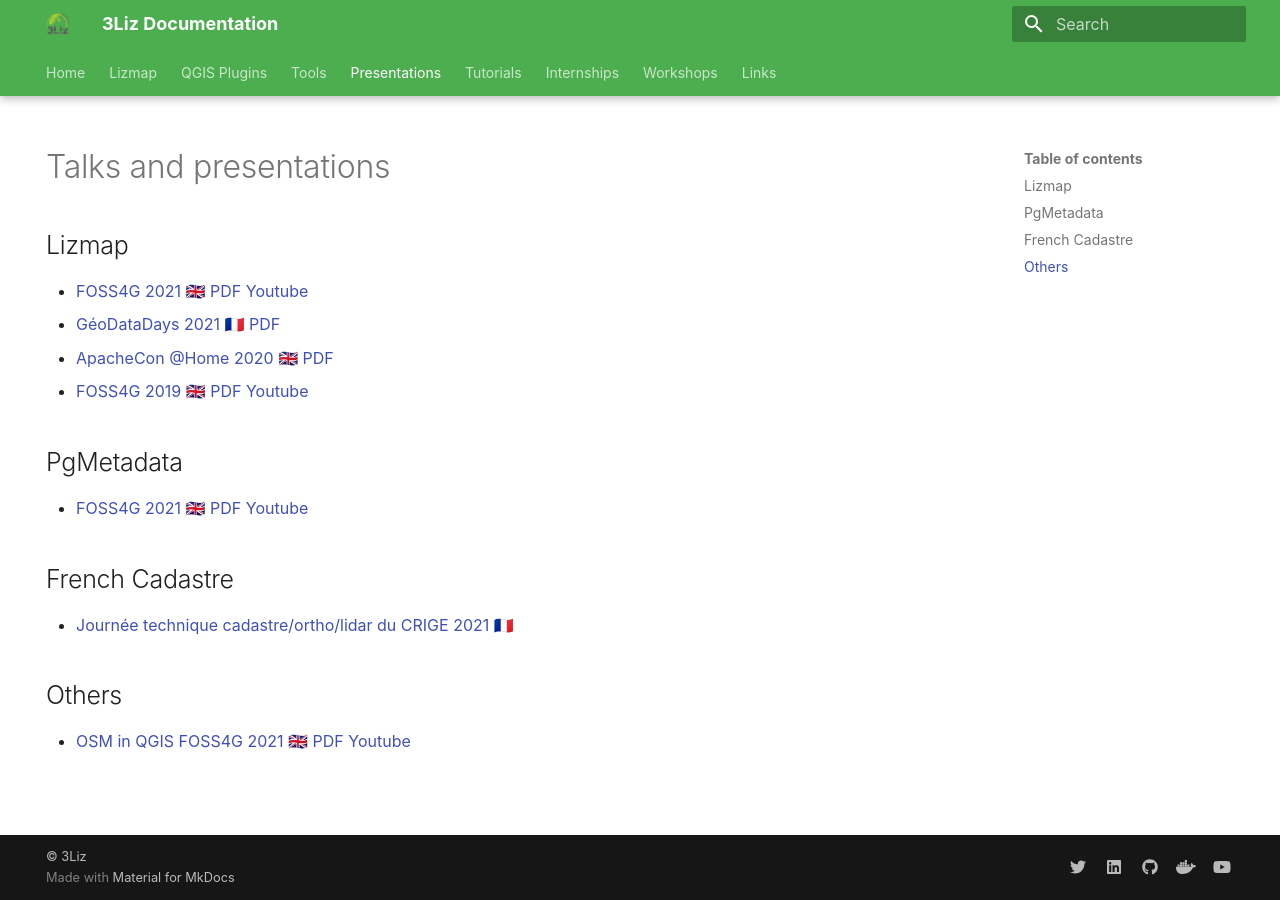
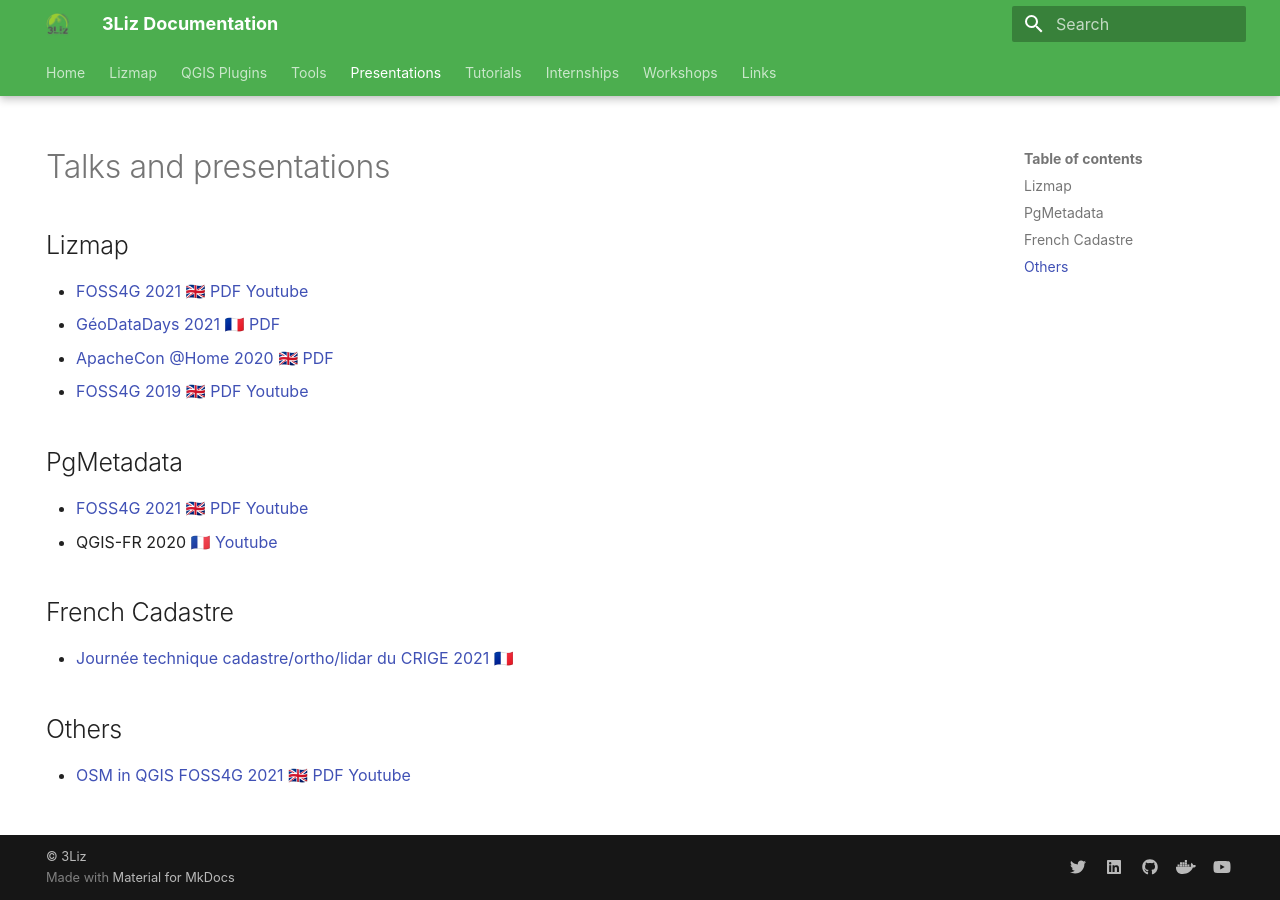
Before and after one commit to 3liz/3liz.github.io, an MkDocs documentation site: the page built from docs/talks.md, in a window 1280 px wide. Built offline with MkDocs 1.6.1 and Material for MkDocs 9.7.7, drawn with Linux system fonts in a browser that asks for light colours; nearby versions of some CDN libraries.

Commit message:
Add PgMetadata in French for the QGIS-FR user conference

```diff
--- a/docs/talks.md
+++ b/docs/talks.md
@@ -23,6 +23,7 @@
 * [FOSS4G 2021 🇬🇧](https://docs.3liz.org/presentations/2021-09-Foss4G-PgMetadata.html)
   [PDF](https://docs.3liz.org/presentations/pdf/FOSS4G-2021-PgMetadata.pdf)
   [Youtube](https://www.youtube.com/watch?v=CjZZwKlzYGc)
+* QGIS-FR 2020 🇫🇷 [Youtube](https://www.youtube.com/watch?v=o47w7zf40nw)
 
 ## French Cadastre
 
```
